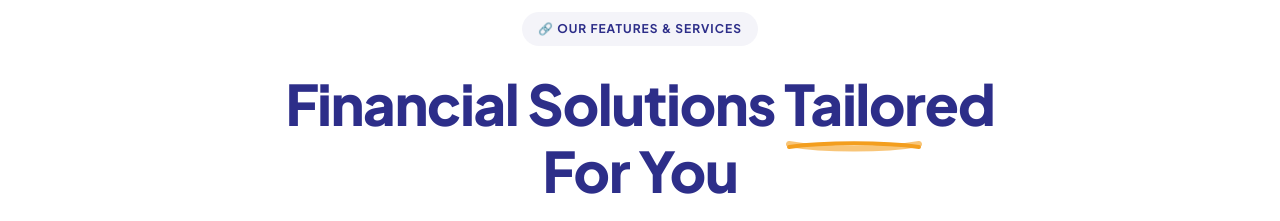
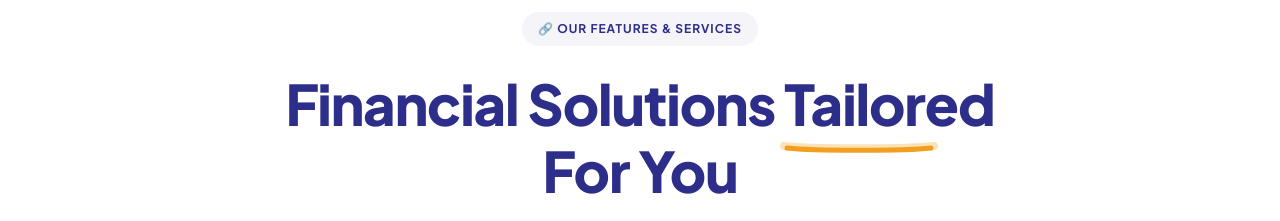
Before and after one commit to KiranSakthivelA/DealsForLoanPreview, a React (Vite) app: page / in a window 1280 px wide. Shown: the part 1020-1241 px from the top of the page. Built offline with nearby package versions, Linux system fonts and the light colour scheme.

Commit message:
Refine Tailored doodle to match reference image

```diff
--- a/src/pages/LandingPage.jsx
+++ b/src/pages/LandingPage.jsx
@@ -221,9 +221,22 @@ export default function LandingPage() {
           <h2 style={{ fontSize: '3.5rem', color: 'var(--accent-color)', marginBottom: '1.5rem', fontWeight: 800, lineHeight: 1.2 }}>
             Financial Solutions <span style={{ position: 'relative', display: 'inline-block' }}>
               Tailored
-              <svg width="140" height="20" viewBox="0 0 140 20" style={{ position: 'absolute', bottom: '-15px', left: 0, zIndex: -1 }}>
-                <path d="M5 12C40 18 100 18 135 12" stroke="var(--primary-color)" strokeWidth="6" fill="none" strokeLinecap="round" opacity="0.6" />
-                <path d="M5 15C40 10 100 10 135 15" stroke="var(--primary-color)" strokeWidth="4" fill="none" strokeLinecap="round" />
+              <svg width="160" height="24" viewBox="0 0 160 24" style={{ position: 'absolute', bottom: '-18px', left: '-5px', zIndex: -1 }}>
+                <path
+                  d="M5 15C30 18 130 18 155 15"
+                  stroke="var(--primary-color)"
+                  strokeWidth="8"
+                  fill="none"
+                  strokeLinecap="round"
+                  opacity="0.3"
+                />
+                <path
+                  d="M8 17C35 20 125 20 152 17"
+                  stroke="var(--primary-color)"
+                  strokeWidth="5"
+                  fill="none"
+                  strokeLinecap="round"
+                />
               </svg>
             </span> <br/> For You
           </h2>
```
